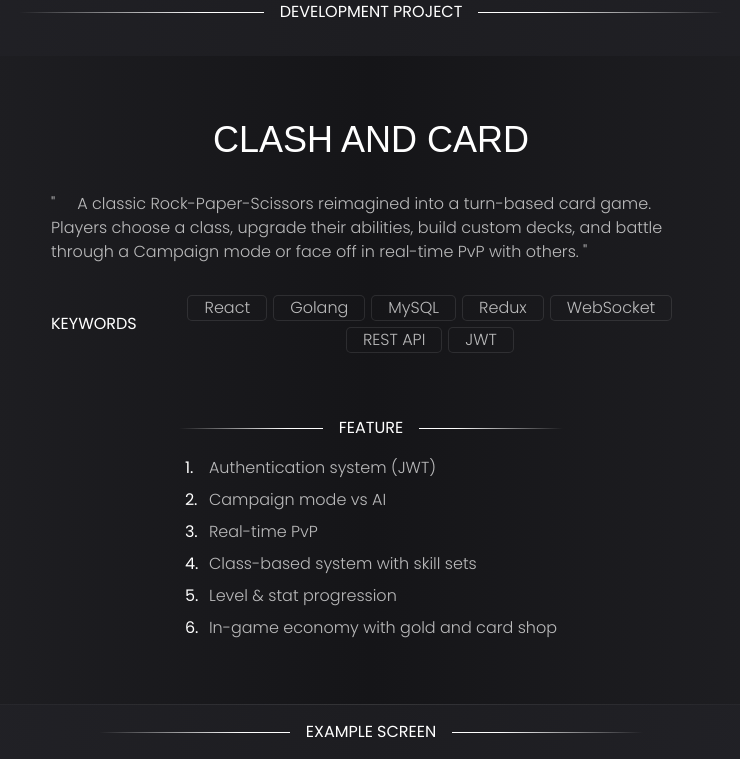
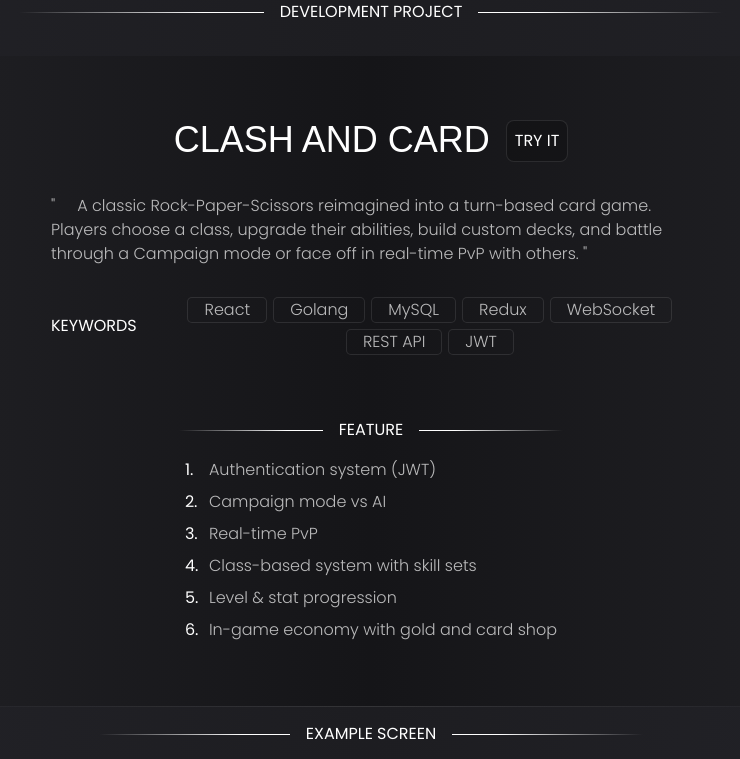
Before and after one commit to punpunpunnawat/PORTFOLIO, a React (Vite) app: page / in a window 1280 px wide. Shown: the part 1640-2399 px from the top of the page, without its empty margins (269-1009 px from the left). Built offline with nearby package versions, Linux system fonts and the light colour scheme.

Commit message:
add link to demo

```diff
--- a/src/App.tsx
+++ b/src/App.tsx
@@ -25,6 +25,14 @@ function App() {
 
 	const handleClickGithub = () => {
 		window.open("https://github.com/punpunpunnawat", "_blank");
+	};
+
+	const handleClickClashAndCard = () => {
+		window.open("https://clash-and-card.punpunpunnawat.online", "_blank");
+	};
+
+	const handleClickTODO = () => {
+		window.open("https://todo.punpunpunnawat.online/login", "_blank");
 	};
 
 	return (
@@ -222,6 +230,7 @@ function App() {
 									"Level & stat progression",
 									"In-game economy with gold and card shop",
 								]}
+								onClickDemo={handleClickClashAndCard}
 							/>
 							<ProjectBox
 								title="TODO"
@@ -246,6 +255,7 @@ function App() {
 									"Mark tasks as done and undo",
 									"Delete and recover tasks",
 								]}
+								onClickDemo={handleClickTODO}
 							/>
 							<ProjectBox
 								title="TTB My Home Feature Mockup"
--- a/src/components/ProjectBox.tsx
+++ b/src/components/ProjectBox.tsx
@@ -10,6 +10,7 @@ type ProjectBoxProps = {
 	features?: string[];
 	isSecret?: boolean;
 	isInternship?: boolean;
+	onClickDemo?: () => void;
 };
 
 const ProjectBox = ({
@@ -21,17 +22,29 @@ const ProjectBox = ({
 	features,
 	isSecret = false,
 	isInternship = false,
+	onClickDemo,
 }: ProjectBoxProps) => {
 	const [currentIndex, setCurrentIndex] = useState(0);
+
+	const handleClickDemo = () => {
+		onClickDemo?.();
+	};
 
 	return (
 		<div className="flex flex-col w-full py-16 gap-16 bg-primary-linear-30">
 			<div className="flex flex-col px-8 sm:px-16 md:px-24 lg:px-32 xl:px-40 2xl:px-48 gap-16 items-center">
 				<div className="flex flex-col gap-8 w-full">
 					<div className="flex flex-col">
-						<h3 className="text-4xl font-family-audrey text-center">
-							{title}
-						</h3>
+						<div className="flex gap-4 flex-col justify-center sm:flex-row ">
+							<h3 className="text-4xl font-family-audrey text-center">
+								{title}
+							</h3>
+							{onClickDemo && (
+								<button onClick={handleClickDemo}>
+									TRY IT
+								</button>
+							)}
+						</div>
 						{subTitle && (
 							<span className="detail text-center">
 								{subTitle}
--- a/vite.config.ts
+++ b/vite.config.ts
@@ -6,6 +6,6 @@ export default defineConfig({
 	plugins: [react(), tailwindcss()],
 	server: {
 		host: "0.0.0.0",
-    allowedHosts: ["portfolio.punpunpunnawat.online"],
+		allowedHosts: ["portfolio.punpunpunnawat.online"],
 	},
 });
```
